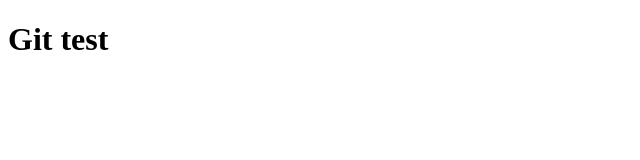
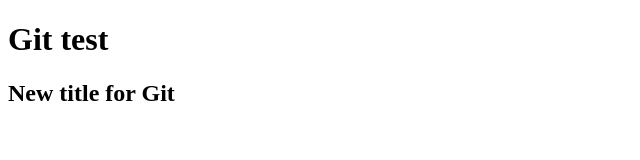
Before and after one commit to mandreev96/git-testing, a plain HTML site: page index.html in a window 1280 px wide. Shown: the whole page, without its empty margins (0-640 px from the left). Drawn offline with Linux system fonts and the light colour scheme.

Commit message:
Added new title for logo

```diff
--- a/index.html
+++ b/index.html
@@ -6,9 +6,9 @@
           content="width=device-width, user-scalable=no, initial-scale=1.0, maximum-scale=1.0, minimum-scale=1.0">
     <meta http-equiv="X-UA-Compatible" content="ie=edge">
     <title>Document</title>
-    <h1>Git test</h1>
 </head>
 <body>
-
+    <h1>Git test</h1>
+    <h2>New title for Git</h2>
 </body>
 </html>
```
